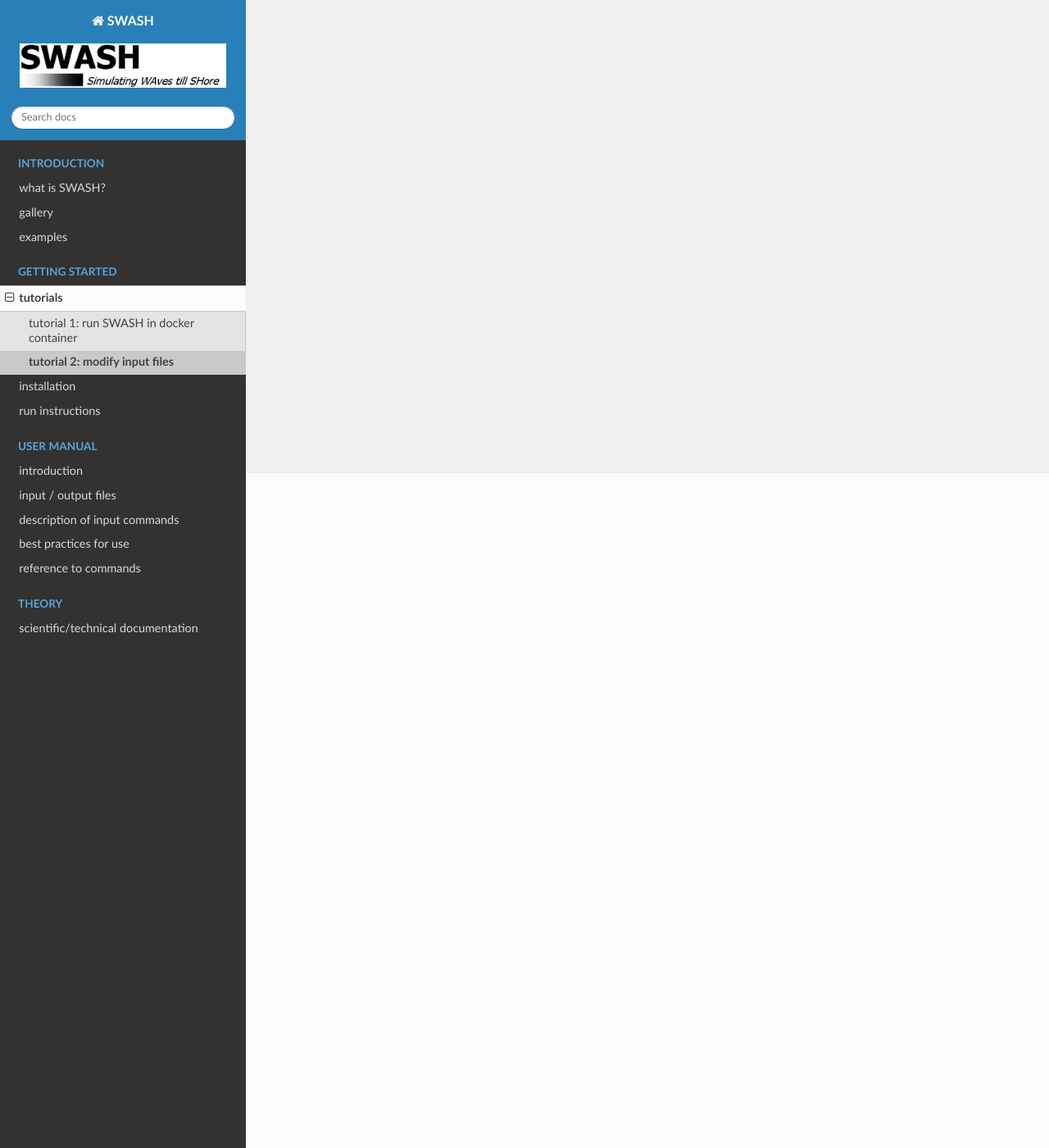
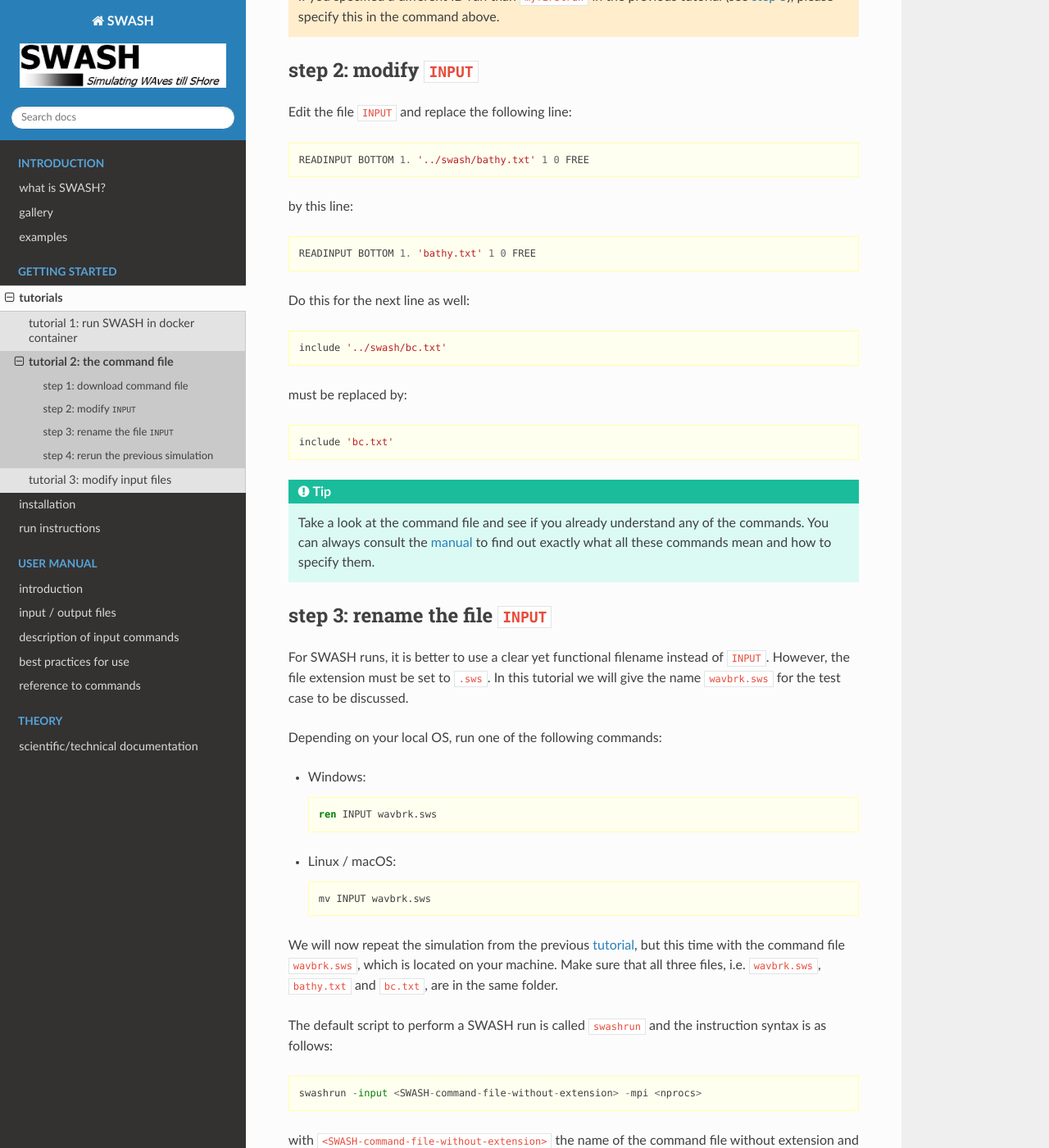
Before and after one commit to delftwaves/swash-docs, a Sphinx documentation site: the page built from docs/getting_started/tuto2/index.rst, in a window 1280 px wide and 1400 px high, scrolled down 823 px. Shown: the whole window at 82% size. Built offline with Sphinx 7.4.7 and the Read the Docs theme 3.1.0, drawn with Linux system fonts in a browser that asks for light colours; some of the changed text lies outside the part shown.

Commit message:
update documentation

```diff
--- a/docs/getting_started/binaries.rst
+++ b/docs/getting_started/binaries.rst
@@ -2,7 +2,7 @@
 ============================
 
 A pre-compiled binary distribution allows quick installation without requiring compilation.
-The SWASH 11.01 binaries are available for the following OS/ARCH:
+The SWASH v11.01 binaries are available for the following OS/ARCH:
 
 - `Windows 11 (AMD64) <https://swash.sourceforge.io/download/zip/SWASH-11.01-Windows.exe>`_
 - `Linux Ubuntu 24.04 LTS (AMD64) <https://swash.sourceforge.io/download/zip/SWASH-11.01-Linux.tar.gz>`_
--- a/docs/getting_started/tuto2/index.rst
+++ b/docs/getting_started/tuto2/index.rst
@@ -1,4 +1,111 @@
-tutorial 2: modify input files
-==============================
+.. _tuto2:
 
-This is a tutorial to get you started with setting up SWASH and then using it to model irregular waves propagating on a plane beach.
+tutorial 2: the command file
+============================
+
+In this tutorial we will learn the basic input of SWASH and how to use it.
+
+At the basis of SWASH input is the so-called *command file* which contains some essential commands.
+These commands include the following components:
+
+- the computational mesh domain,
+- input data such as the bathymetry and currents,
+- boundary conditions,
+- some physical and numerical parameters, and finally
+- the output locations and output parameters.
+
+For a list of available commands, click `here <https://swash.sourceforge.io/online_doc/swashuse/swashuse.html#description-of-commands>`_.
+
+step 1: download command file
+-----------------------------
+
+In the previous tutorial, we ran one or more simulations of breaking waves propagating over a beach with variable depth. The corresponding command file is resided in the container ``waves``.
+The base name of this file is ``INPUT``.
+
+As a first step, we retrieve this ``INPUT`` file from the container. Navigate to folder ``swash`` and run the following command:
+
+.. code-block:: bash
+
+   docker cp myfirstrun:/home/user/INPUT .
+
+.. attention::
+
+   If you specified a different ID run than ``myfirstrun`` in the previous tutorial (see :ref:`step 5 <step5>`), please specify this in the command above.
+
+step 2: modify ``INPUT``
+------------------------
+
+Edit the file ``INPUT`` and replace the following line::
+
+  READINPUT BOTTOM 1. '../swash/bathy.txt' 1 0 FREE
+
+by this line::
+
+  READINPUT BOTTOM 1. 'bathy.txt' 1 0 FREE
+
+Do this for the next line as well::
+
+  include '../swash/bc.txt'
+
+must be replaced by::
+
+  include 'bc.txt'
+
+.. tip::
+
+   Take a look at the command file and see if you already understand any of the commands. You can always consult the
+   `manual <https://swash.sourceforge.io/online_doc/swashuse/swashuse.html#index>`_ to find out exactly what all these
+   commands mean and how to specify them.
+
+step 3: rename the file ``INPUT``
+---------------------------------
+
+For SWASH runs, it is better to use a clear yet functional filename instead of ``INPUT``. However, the file extension must be set to ``.sws``.
+In this tutorial we will give the name ``wavbrk.sws`` for the test case to be discussed.
+
+Depending on your local OS, run one of the following commands:
+
+- Windows:
+
+  .. code-block:: bat
+
+     ren INPUT wavbrk.sws
+
+- Linux / macOS:
+
+  .. code-block:: bash
+
+     mv INPUT wavbrk.sws
+
+We will now repeat the simulation from the previous :ref:`tutorial <tuto1>`, but this time with the command file ``wavbrk.sws``, which is located on your machine.
+Make sure that all three files, i.e. ``wavbrk.sws``, ``bathy.txt`` and ``bc.txt``, are in the same folder.
+
+The default script to perform a SWASH run is called ``swashrun`` and the instruction syntax is as follows::
+
+  swashrun -input <SWASH-command-file-without-extension> -mpi <nprocs>
+
+with ``<SWASH-command-file-without-extension>`` the name of the command file without extension and ``<nprocs>`` indicating the
+number of processors to be launched for a parallel MPI run.
+
+The syntax shown above applies only to Linux and Mac. For Windows, the run syntax is as follows:
+
+.. code-block:: bat
+
+   swashrun <SWASH-command-file-without-extension> <nprocs>
+
+step 4: rerun the previous simulation
+-------------------------------------
+
+The run script ``swashrun`` is inside the container which has an Ubuntu kernel installed.
+To run our own simulation, execute the following command:
+
+.. code-block:: bash
+
+   docker run -v .:/home/user waves swashrun -input wavbrk > swashout &
+
+.. note::
+
+   - The option ``--name`` is actually no longer needed because run identification is now done via the command file.
+   - The run progress is not displayed on the screen but written to ``swashout``.
+
+Repeat the :ref:`post processing step <step6>` from the previous tutorial.
--- a/docs/getting_started/tutorials.rst
+++ b/docs/getting_started/tutorials.rst
@@ -6,3 +6,4 @@
 
    tuto1/index
    tuto2/index
+   tuto3/index
```
Also changed, not shown: docs/getting_started/tuto1/index.rst (+29 -7 lines), docs/getting_started/tuto3/index.rst (added, +76 -0 lines).
